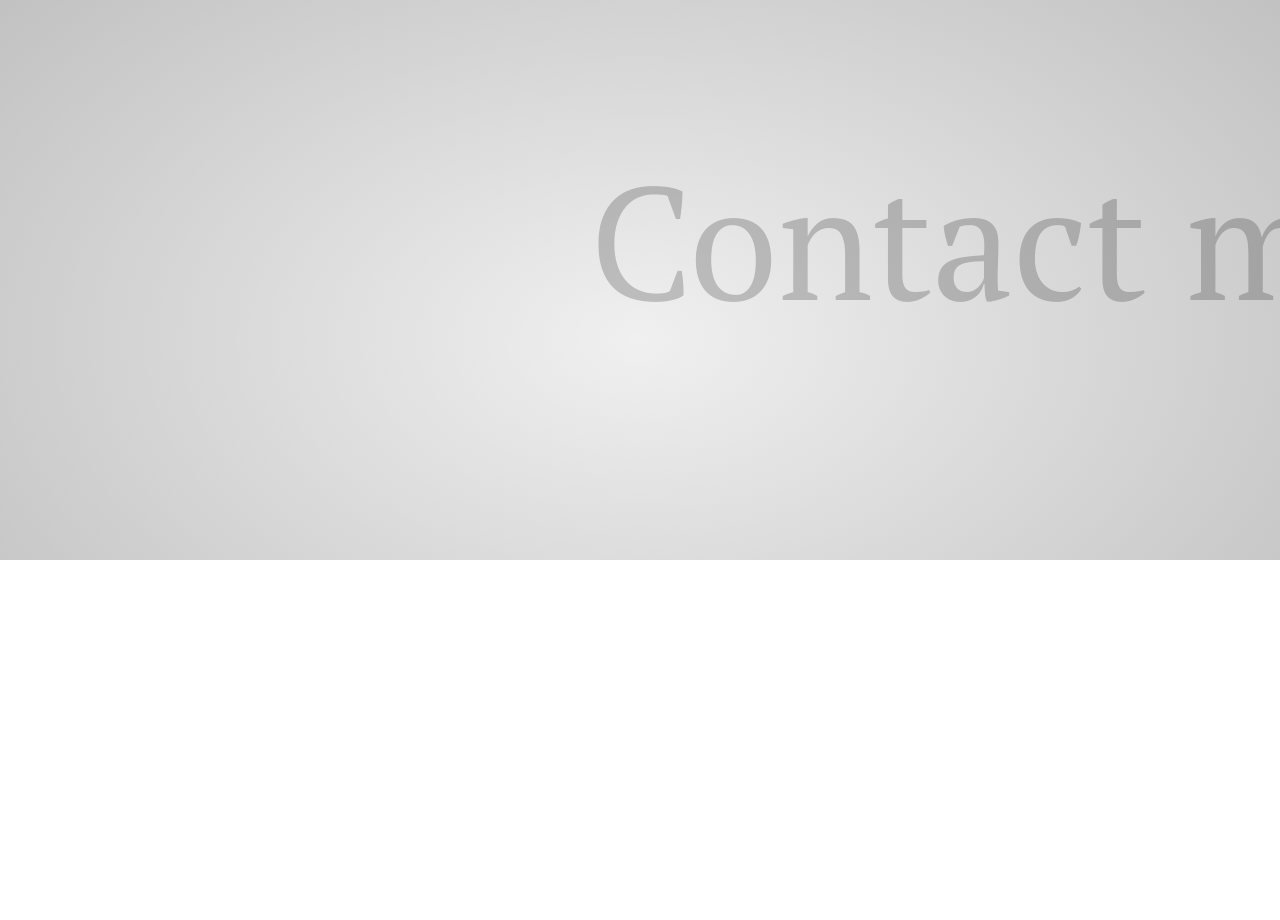
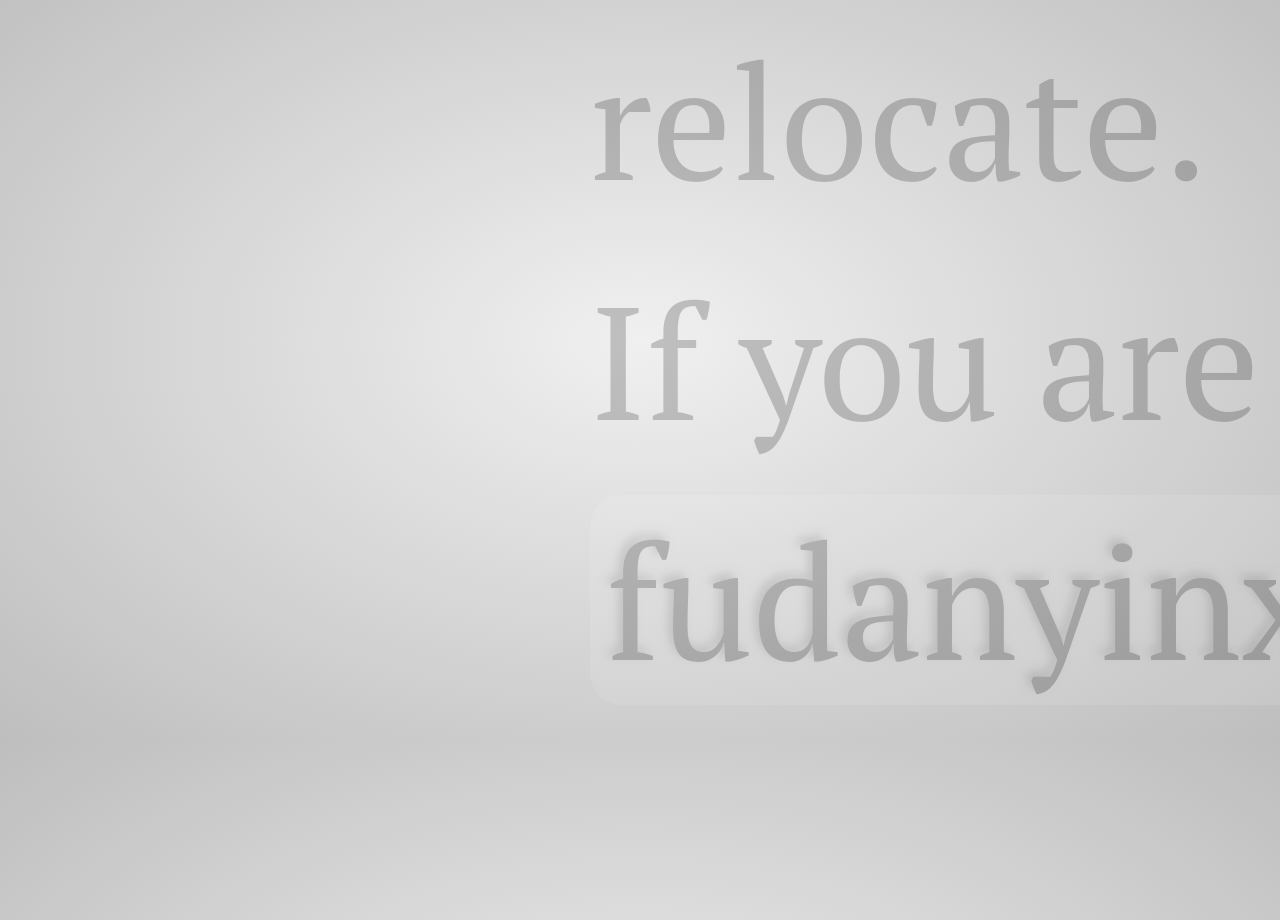
Before and after one commit to orochigalois/alexyinnet, a plain HTML site: page index.html in a window 1280 px wide. Shown: the part 5660-6580 px from the top of the page. Before the commit the page ends 6220 px from the top, so only its background shows below. Drawn offline with Linux system fonts and the light colour scheme.

Commit message:
Update text

```diff
--- a/index.html
+++ b/index.html
@@ -75,7 +75,8 @@
     </div>
 
     <div id="seeking" class="step" data-x="1000" data-y="4000" data-scale="5">
-        <p>Contact me by <a href="mailto:fudanyinxin@gmail.com">fudanyinxin83@gmail.com</a> or <a href="https://github.com/orochigalois" target="_blank">Github</a></p>
+        <p>I'm currently looking for a job in Sydney and planning to relocate.</p>
+        <p>If you are hiring, please contact me by <a href="mailto:fudanyinxin@gmail.com">fudanyinxin83@gmail.com</a> or <a href="https://github.com/orochigalois" target="_blank">Github</a></p>
     </div>
 
     <div id="overview" class="step" data-x="3000" data-y="1500" data-scale="10">
```
